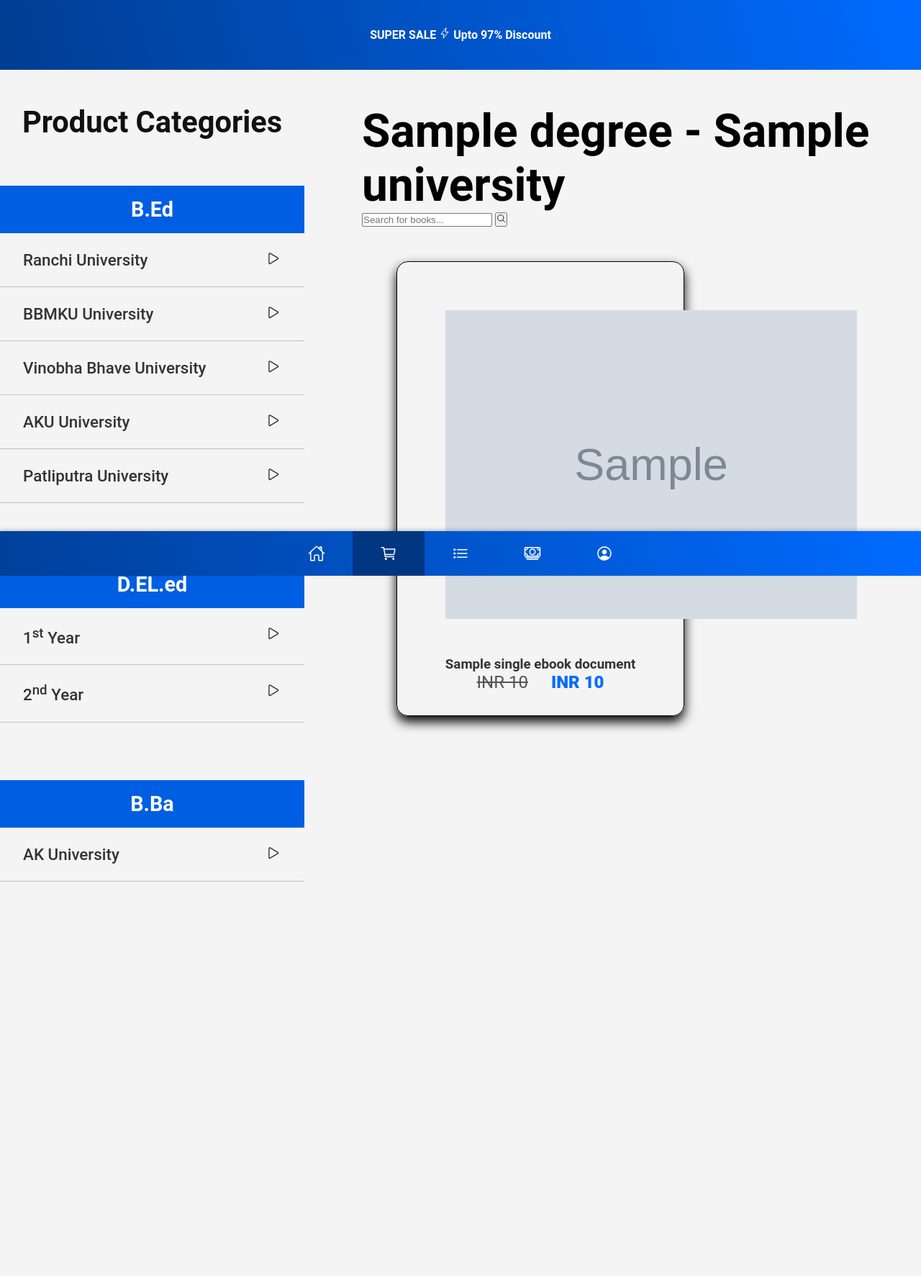
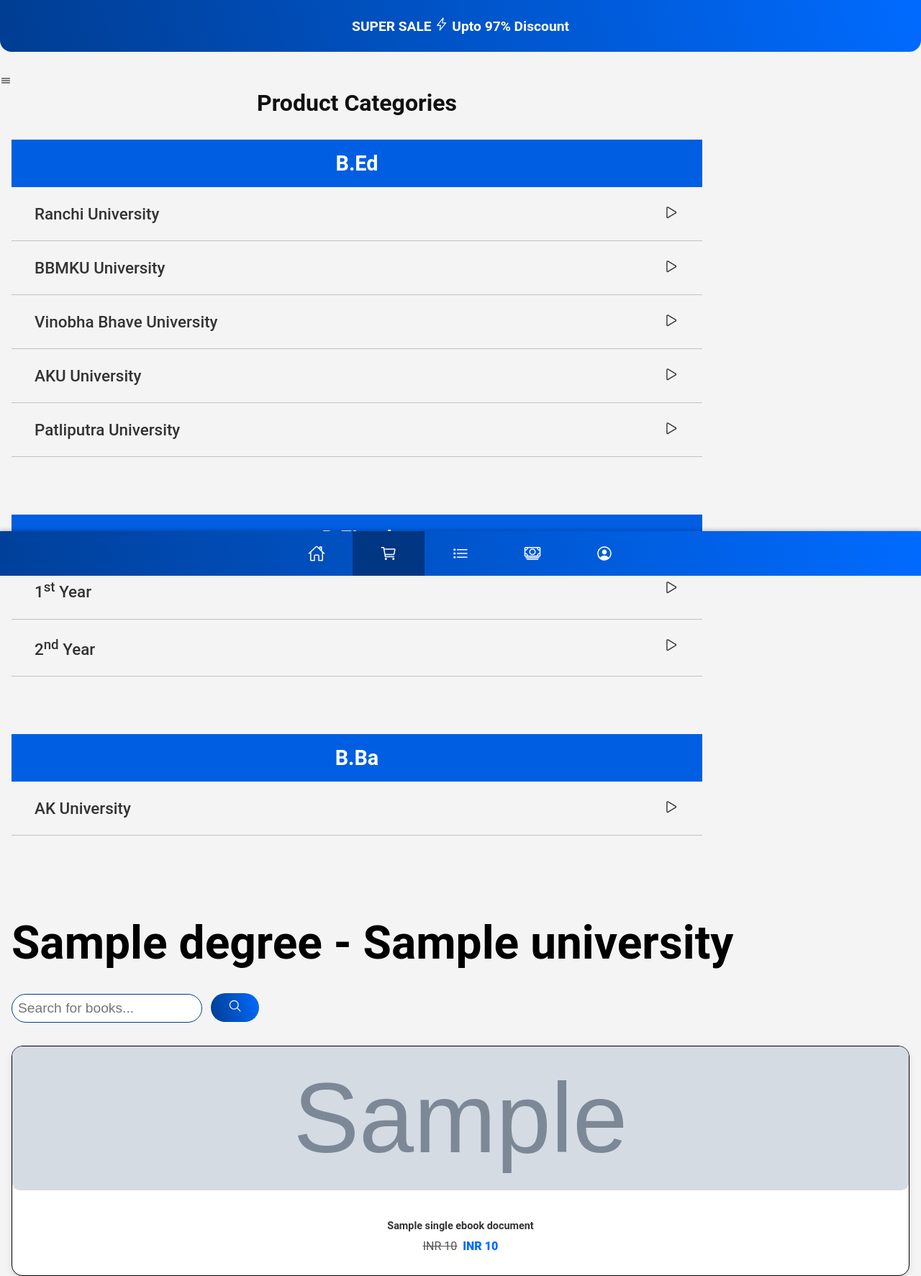
Before and after one commit to EazyEbooks/EazyEbooksAppWebCode, a Python web app: template templates/marketplace.html in a window 1280 px wide. Shown: the whole page at 72% size. Before the commit the page ends 1225 px from the top, so only its background shows below. Run offline with Jinja, Linux system fonts and the light colour scheme; the template is opened without the code that fills it: most values are stand-ins (such as "Sample title", 1, 10 or a date in 2020); grey boxes marked "Sample" are stand-in pictures.

Commit message:
Add files via upload

```diff
--- a/static/css/marketplace.css
+++ b/static/css/marketplace.css
@@ -1,25 +1,136 @@
 body {
-    font-family: sans-serif;
+    font-family: 'Roboto', sans-serif;
+    background-color: #f4f4f4;
+    margin: 0;
+    padding: 0;
 }
 
-/* header {
-    margin-bottom: 8rem;
-} */
+.header {
+    display: flex;
+    justify-content: space-between;
+    align-items: center;
+    padding: 1rem;
+    background-color: #006bff;
+    color: white;
+    box-shadow: 0 2px 4px rgba(0, 0, 0, 0.1);
+}
+
+.filter-burger {
+    display: block;
+}
+
+.header .logo {
+    font-size: 1.8rem;
+    font-weight: bold;
+}
+
+.header .menu-icon {
+    font-size: 2rem;
+    cursor: pointer;
+}
 
 .sale-bar {
     text-align: center;
-    padding: 2.4rem;
+    padding: 1.5rem;
     width: 100%;
-    font-size: 1rem;
+    font-size: 1.2rem;
     color: #fff;
     background: linear-gradient(1335deg, #006bff, #003d92);
     font-weight: bold;
-    margin-bottom: 3rem;
+    margin-bottom: 2rem;
+    border-radius: 0 0 1rem 1rem;
+}
+
+.search-bar-container {
+    margin: 2rem 0;
+}
+
+.search-bar {
+    display: flex;
+    align-items: center;
+    padding: 0.8rem;
+    background-color: #fff;
+    border-radius: 2rem;
+    box-shadow: 0 2px 4px rgba(0, 0, 0, 0.1);
+    margin: 0 1rem 1.5rem 1rem;
+}
+
+.search-input {
+    flex: 1;
+    border: none;
+    outline: none;
+    padding: 0.5rem;
+    font-size: 1.2rem;
+    border-radius: 2rem;
+    border: 0.1rem solid #003d92;
+}
+
+.search-button {
+    background: linear-gradient(1335deg, #006bff, #003d92);
+    color: #fff;
+    border: none;
+    padding: 0.5rem 1.5rem;
+    border-radius: 2rem;
+    cursor: pointer;
+    font-size: 1.2rem;
+    margin-left: 0.5rem;
+}
+
+.search-button:hover {
+    padding: 0.7rem 1.7rem;
+    background: linear-gradient(1335deg, #003d92, #006bff);
+}
+
+.filters-dropdown {
+    position: relative;
+    display: inline-block;
+    margin-bottom: 1.5rem;
+}
+
+.filters-button {
+    background-color: #006bff;
+    color: #fff;
+    border: none;
+    padding: 0.8rem 1.2rem;
+    border-radius: 1.5rem;
+    cursor: pointer;
+    font-size: 1.2rem;
+}
+
+.filters-button:hover {
+    background-color: #0056cc;
+}
+
+.filters-content {
+    display: none;
+    position: absolute;
+    background-color: #fff;
+    min-width: 200px;
+    box-shadow: 0 8px 16px rgba(0, 0, 0, 0.2);
+    border-radius: 1.5rem;
+    z-index: 1;
+    padding: 1rem;
+}
+
+.filters-content a {
+    color: #333;
+    padding: 0.8rem 1.2rem;
+    text-decoration: none;
+    display: block;
+    border-radius: 1rem;
+}
+
+.filters-content a:hover {
+    background-color: #f1f1f1;
+}
+
+.filters-dropdown:hover .filters-content {
+    display: block;
 }
 
 .product-categories-text {
-    font-size: 2.6rem;
-    margin-bottom: 4rem;
+    font-size: 2rem;
+    margin: 0 1rem 2rem 1rem;
     font-weight: 700;
     color: #111;
 }
@@ -106,54 +217,87 @@
     font-size: 4rem;
 }
 
+.marketplace-container {
+    max-width: 140rem;
+    margin: 0 auto;
+    display: flex;
+    flex-direction: column;
+    gap: 2rem;
+    padding: 0 1rem;
+}
+
 .book-view-container {
-    padding: 3rem;
     display: grid;
-    grid-template-columns: repeat(4, 1fr);
-    gap: 1.4rem;
+    grid-template-columns: repeat(auto-fit, minmax(150px, 1fr));
+    gap: 1.5rem;
 }
 
 .book-card {
-    padding: 2rem;
+    background-color: white;
+    border: none;
+    border-radius: 15px;
+    overflow: hidden;
+    box-shadow: 0 4px 8px rgba(0, 0, 0, 0.1);
+    transition: transform 0.3s, box-shadow 0.3s;
     text-align: center;
-    max-width: 25rem;
-    border: 0.2rem solid #c9c9c9;
-    border-radius: 1rem;
-    box-shadow: 0 0.5rem 1rem #000;
+    /* padding: 1rem; */
+    display: flex;
+    flex-direction: column;
+    align-items: center;
+}
+
+.book-card:hover {
+    transform: translateY(-5px);
+    box-shadow: 0 8px 16px rgba(0, 0, 0, 0.2);
 }
 
 .book-link {
     text-decoration: none;
-    color: #333;
+    color: inherit;
+    display: flex;
+    flex-direction: column;
+    height: 100%;
+    width: 100%;
 }
 
 .book-cover-page-image {
-    height: 30rem;
-    margin-bottom: 2rem;
-    padding: 2.2rem;
-    padding-bottom: 1rem;
+    width: 100%;
+    height: 200px;
+    object-fit: cover;
+    border-bottom: 1px solid #ddd;
+    margin-bottom: 1rem;
+    border-radius: 10px;
 }
 
-.image-ribbon {
-    position: relative;
+.book-card-content {
+    padding: 15px;
+    display: flex;
+    flex-direction: column;
+    justify-content: space-between;
+    height: 100%;
 }
 
-.book-name {
-    font-size: 1.5rem;
-    color: #111;
+.book-title {
+    font-size: 0.9rem;
+    margin: 10px 0;
+    color: #333;
     font-weight: bold;
-    margin-bottom: 1.5rem;
+    white-space: normal;
+    overflow: hidden;
+    text-overflow: ellipsis;
 }
 
 .price-container {
-    font-size: 1.5rem;
+    font-size: 1rem;
     display: flex;
-    gap: 2rem;
+    gap: 0.5rem;
     justify-content: center;
+    margin-bottom: 1rem;
 }
 
 .original-price {
     color: #555;
+    text-decoration: line-through;
 }
 
 .discount-price {
@@ -177,13 +321,6 @@
     font-size: 4rem;
 }
 
-.marketplace-container {
-    max-width: 140rem;
-    margin: 0 auto;
-    display: flex;
-    gap: 5rem;
-}
-
 .ribbon {
     width: 10rem;
     height: 10rem;
@@ -225,18 +362,16 @@
     border-right-color: transparent;
 }
 
-.filter-burger {
-    display: none;
-}
-
 .ribbon-top-right::before {
     top: 0;
     left: 0;
 }
+
 .ribbon-top-right::after {
     bottom: 0;
     right: 0;
 }
+
 .ribbon-top-right span {
     left: -22px;
     top: 30px;
```
Also changed, not shown: other parts of static/css/marketplace.css (+36 -10 lines).
